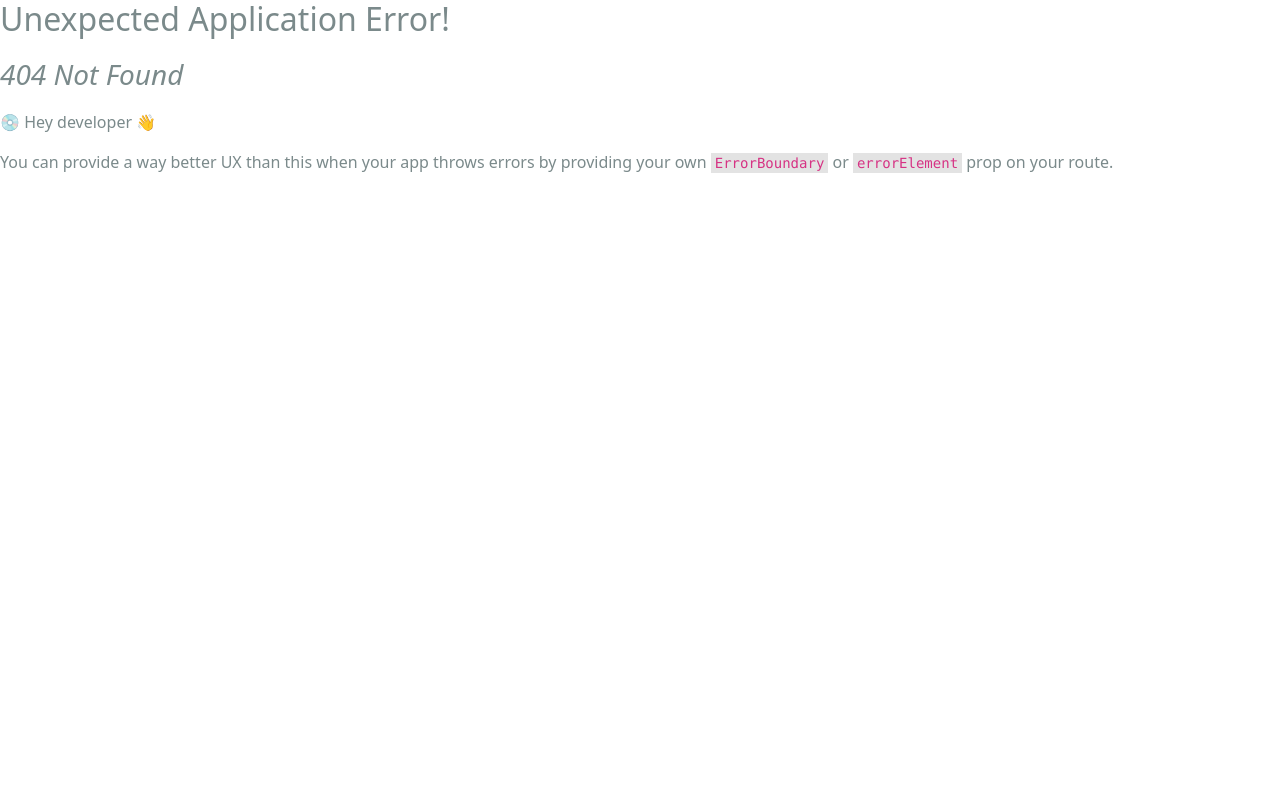
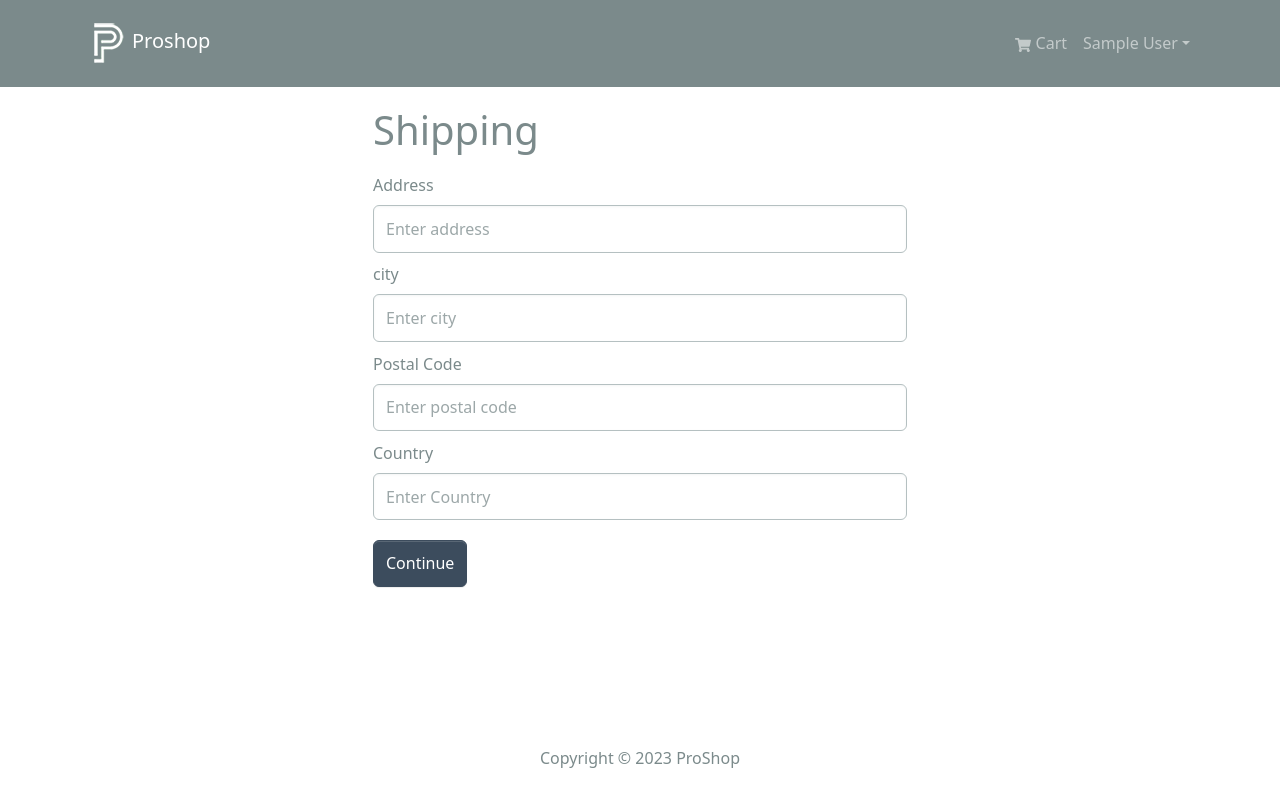
Before and after one commit to CLIFF-MUDIGO/proshop-v2, a React (Create React App) app in the folder frontend/: page /shipping in a window 1280 px wide. Before the commit this address had no page. Built offline with nearby package versions, Linux system fonts and the light colour scheme; sample sign-in values are in the browser's storage.

Commit message:
:lock: privateRoutes

```diff
--- /dev/null
+++ b/frontend/src/components/PrivateRoutes.jsx
@@ -0,0 +1,9 @@
+import { Outlet, Navigate } from 'react-router-dom';
+import { useSelector } from 'react-redux';
+
+const PrivateRoutes = () => {
+  const { userInfo } = useSelector((state) => state.auth);
+  return userInfo ? <Outlet /> : <Navigate to="/login" replace />
+};
+
+export default PrivateRoutes
--- a/frontend/src/index.js
+++ b/frontend/src/index.js
@@ -13,11 +13,13 @@
 import './assets/styles/index.css';
 import App from './App';
 import reportWebVitals from './reportWebVitals';
+import PrivateRoutes from './components/PrivateRoutes';
 import HomeScreen from './screens/HomeScreen';
 import ProductScreen from './screens/ProductScreen';
 import CartScreen from './screens/CartScreen';
 import LoginScreen from './screens/LoginScreen';
 import RegisterScreen from './screens/RegisterScreen';
+import ShippingScreen from './screens/ShippingScreen';
 
 const router = createBrowserRouter(
   createRoutesFromElements(
@@ -27,6 +29,12 @@
       <Route path="/cart" element={<CartScreen />} />
       <Route path="/login" element={<LoginScreen />} />
       <Route path="/register" element={<RegisterScreen />} />
+
+
+      <Route path="" element={<PrivateRoutes />}>
+      <Route path="/shipping" element={<ShippingScreen />} />
+      </Route>
+
     </Route>
   )
 )
--- /dev/null
+++ b/frontend/src/screens/ShippingScreen.jsx
@@ -0,0 +1,82 @@
+import { useState } from "react";
+import { Form, Button } from "react-bootstrap";
+import { useDispatch, useSelector } from "react-redux";
+import { useNavigate } from "react-router-dom";
+import FormContainer from "../components/FormContainer";
+import { saveShipingAddress } from "../slices/cartSlice";
+
+
+
+const ShippingScreen = () => {
+  const cart = useSelector((state) => state.cart);
+  const { shippingAddress } = cart;
+
+  const [address, setAddress] = useState(shippingAddress?.address || "" );
+  const [city, setCity] = useState(shippingAddress?.city || "");
+  const [postalCode, setPostalCode] = useState(shippingAddress?.postalCode || "");
+  const [country, setCountry] = useState(shippingAddress?.country || "");
+
+  const navigate = useNavigate();
+  const dispatch = useDispatch();
+
+
+
+  const submitHandler = (e) => {
+    e.preventDefault();
+    dispatch(saveShipingAddress({ address, city, postalCode, country }));
+    navigate("/payment");
+  };
+  return (
+    <FormContainer>
+      <h1>Shipping</h1>
+      <Form onSubmit={submitHandler}>
+        <Form.Group controlId="address" className="my-2">
+          <Form.Label>Address</Form.Label>
+          <Form.Control
+            type="text"
+            placeholder="Enter address"
+            value={address}
+            required
+            onChange={(e) => setAddress(e.target.value)}
+          ></Form.Control>
+        </Form.Group>
+        <Form.Group controlId="city" className="my-2">
+          <Form.Label>city</Form.Label>
+          <Form.Control
+            type="text"
+            placeholder="Enter city"
+            value={city}
+            required
+            onChange={(e) => setCity(e.target.value)}
+          ></Form.Control>
+        </Form.Group>
+        <Form.Group controlId="postalCode" className="my-2">
+          <Form.Label>Postal Code</Form.Label>
+          <Form.Control
+            type="text"
+            placeholder="Enter postal code"
+            value={postalCode}
+            required
+            onChange={(e) => setPostalCode(e.target.value)}
+          ></Form.Control>
+        </Form.Group>
+        <Form.Group controlId="country" className="my-2">
+          <Form.Label>Country</Form.Label>
+          <Form.Control
+            type="text"
+            placeholder="Enter Country"
+            value={country}
+            required
+            onChange={(e) => setCountry(e.target.value)}
+          ></Form.Control>
+        </Form.Group>
+        <Button type="submit" variant="primary" className='my-2'>
+          Continue
+          </Button>
+
+      </Form>
+    </FormContainer>
+  );
+};
+
+export default ShippingScreen;
--- a/frontend/src/slices/cartSlice.js
+++ b/frontend/src/slices/cartSlice.js
@@ -5,7 +5,7 @@
 
 
 const initialState = localStorage.getItem('cart') ? JSON.parse
-(localStorage.getItem('cart')) : {cartItems: []} ;
+(localStorage.getItem('cart')) : {cartItems: [], shippingAddress: {}, paymentMethod: 'Paypal '}; ;
 
 
 
@@ -33,8 +33,12 @@
 
 
             return updateCart(state);
+        },
+        saveShipingAddress: (state, action) => {
+          state.shippingAddress = action.payload;
+          return updateCart(state);
         }
     },
 });
-export const { addToCart, removeFromCart } = cartSlice.actions;
+export const { addToCart, removeFromCart, saveShipingAddress } = cartSlice.actions;
 export default cartSlice.reducer;
```
